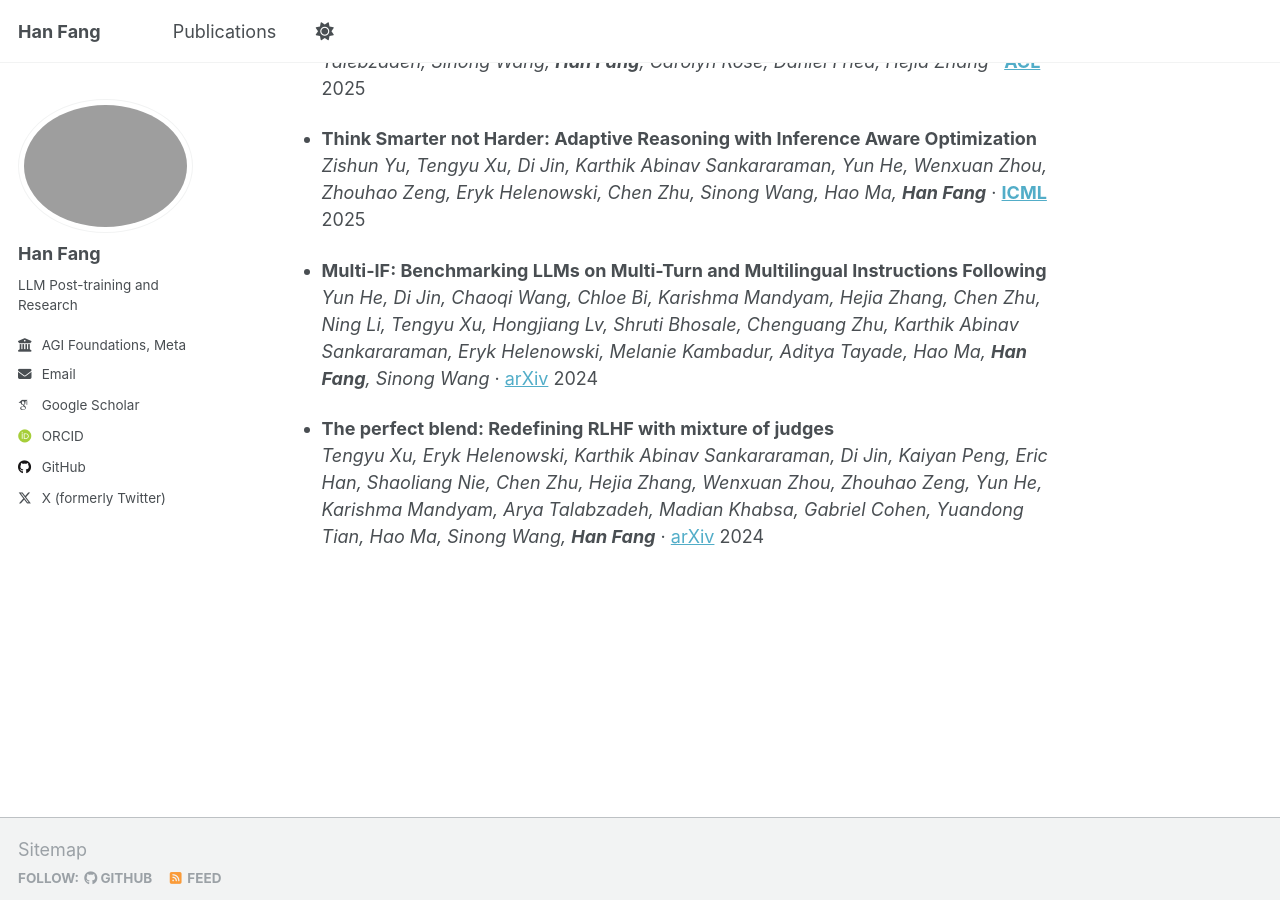
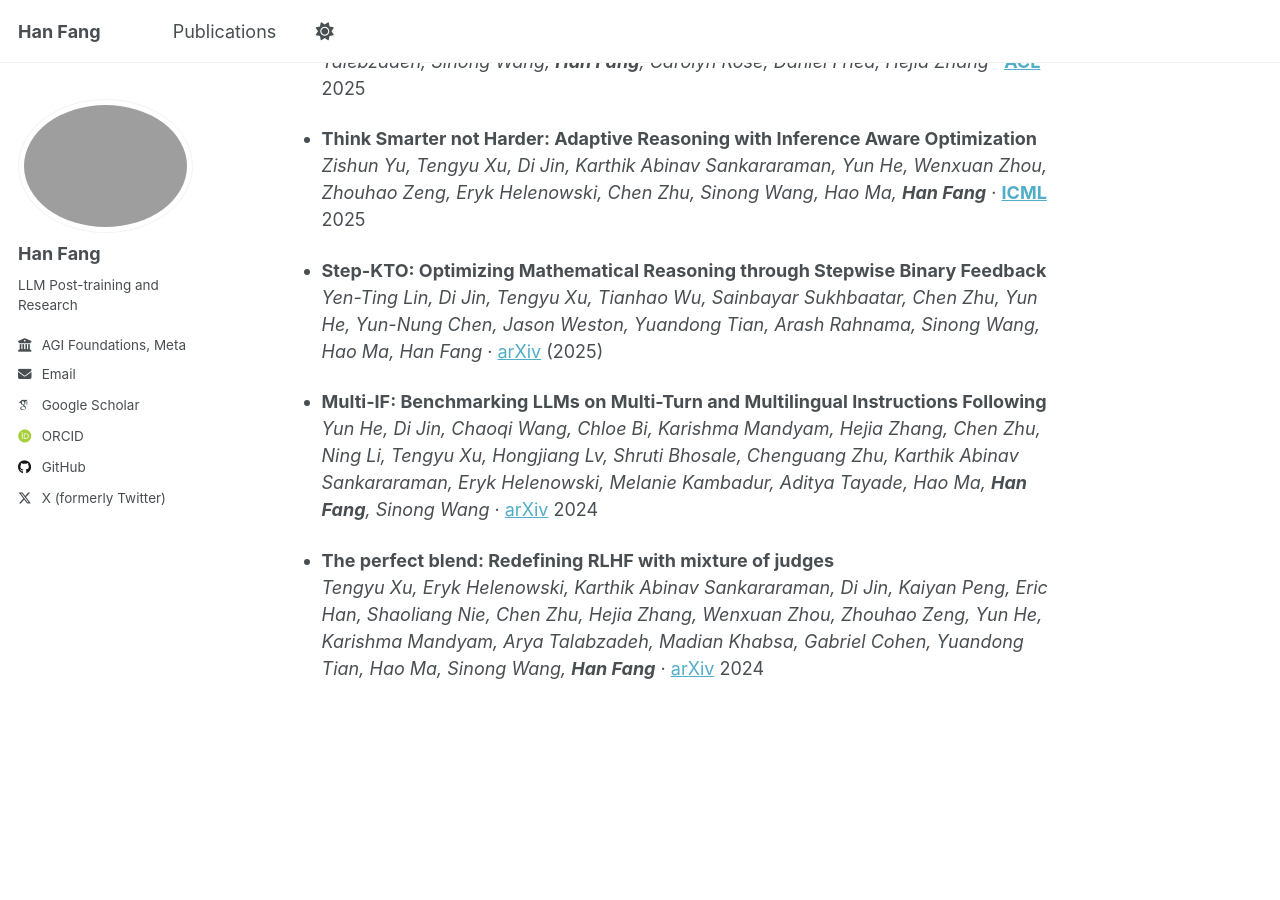
Before and after one commit to hanfang/hanfang.github.io, a Jekyll site: the page built from _pages/about.md, in a window 1280 px wide and 900 px high, scrolled down 850 px. Built offline with Jekyll 4.4.1, drawn with Linux system fonts in a browser that asks for light colours; some web fonts are replaced; a script that is not in the unit is left out.

Commit message:
Update about.md

```diff
--- a/_pages/about.md
+++ b/_pages/about.md
@@ -36,6 +36,9 @@ Selected Papers
 * **Think Smarter not Harder: Adaptive Reasoning with Inference Aware Optimization**
   *Zishun Yu, Tengyu Xu, Di Jin, Karthik Abinav Sankararaman, Yun He, Wenxuan Zhou, Zhouhao Zeng, Eryk Helenowski, Chen Zhu, Sinong Wang, Hao Ma, **Han Fang*** · [**ICML**](https://arxiv.org/abs/2501.17974) 2025
 
+* **Step-KTO: Optimizing Mathematical Reasoning through Stepwise Binary Feedback**
+  *Yen-Ting Lin, Di Jin, Tengyu Xu, Tianhao Wu, Sainbayar Sukhbaatar, Chen Zhu, Yun He, Yun-Nung Chen, Jason Weston, Yuandong Tian, Arash Rahnama, Sinong Wang, Hao Ma, Han Fang* · [arXiv](https://arxiv.org/abs/2501.10799) (2025)
+
 * **Multi-IF: Benchmarking LLMs on Multi-Turn and Multilingual Instructions Following**
   *Yun He, Di Jin, Chaoqi Wang, Chloe Bi, Karishma Mandyam, Hejia Zhang, Chen Zhu, Ning Li, Tengyu Xu, Hongjiang Lv, Shruti Bhosale, Chenguang Zhu, Karthik Abinav Sankararaman, Eryk Helenowski, Melanie Kambadur, Aditya Tayade, Hao Ma, **Han Fang**, Sinong Wang* · [arXiv](https://arxiv.org/abs/2410.15553) 2024
 
```
